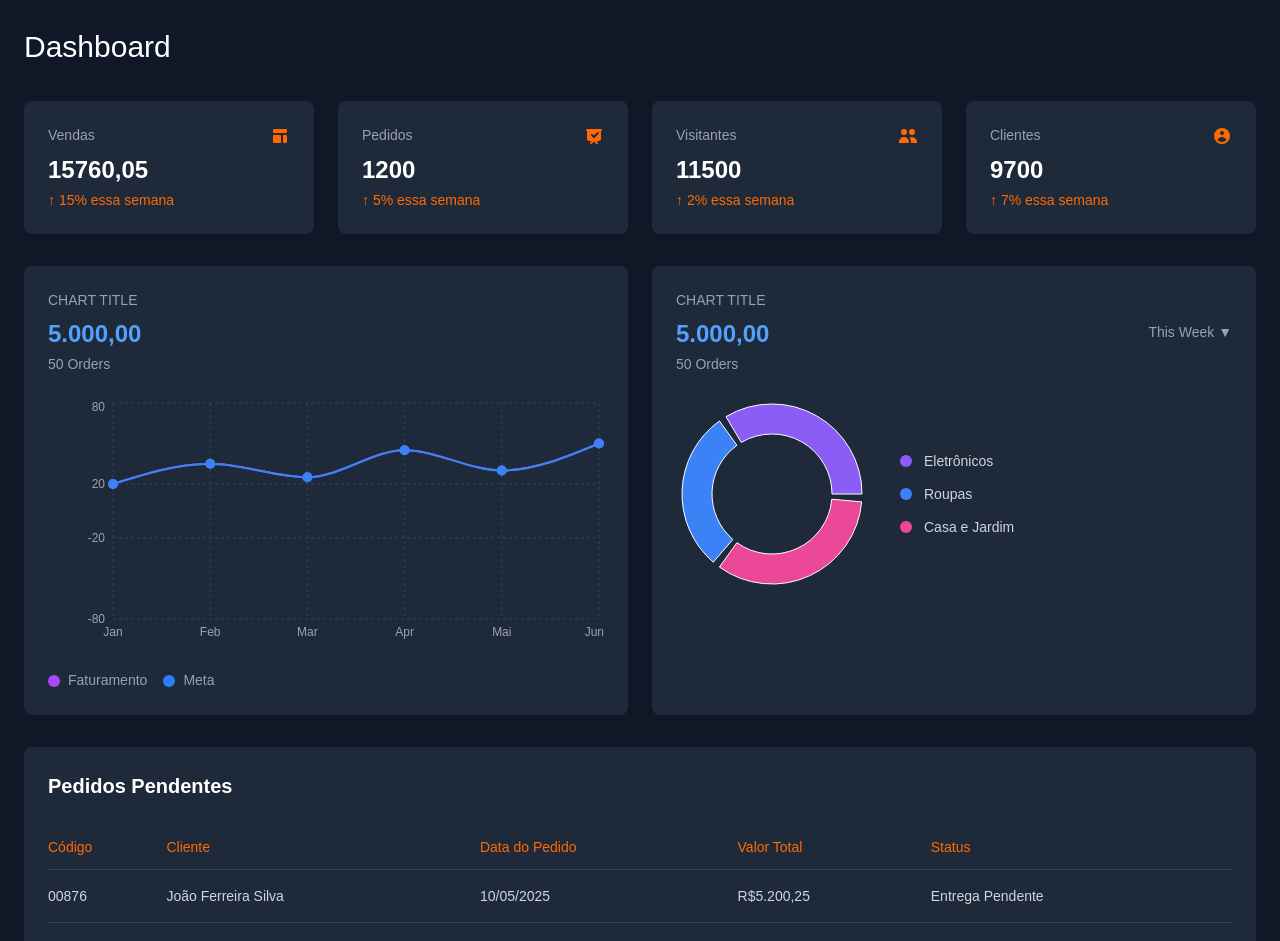
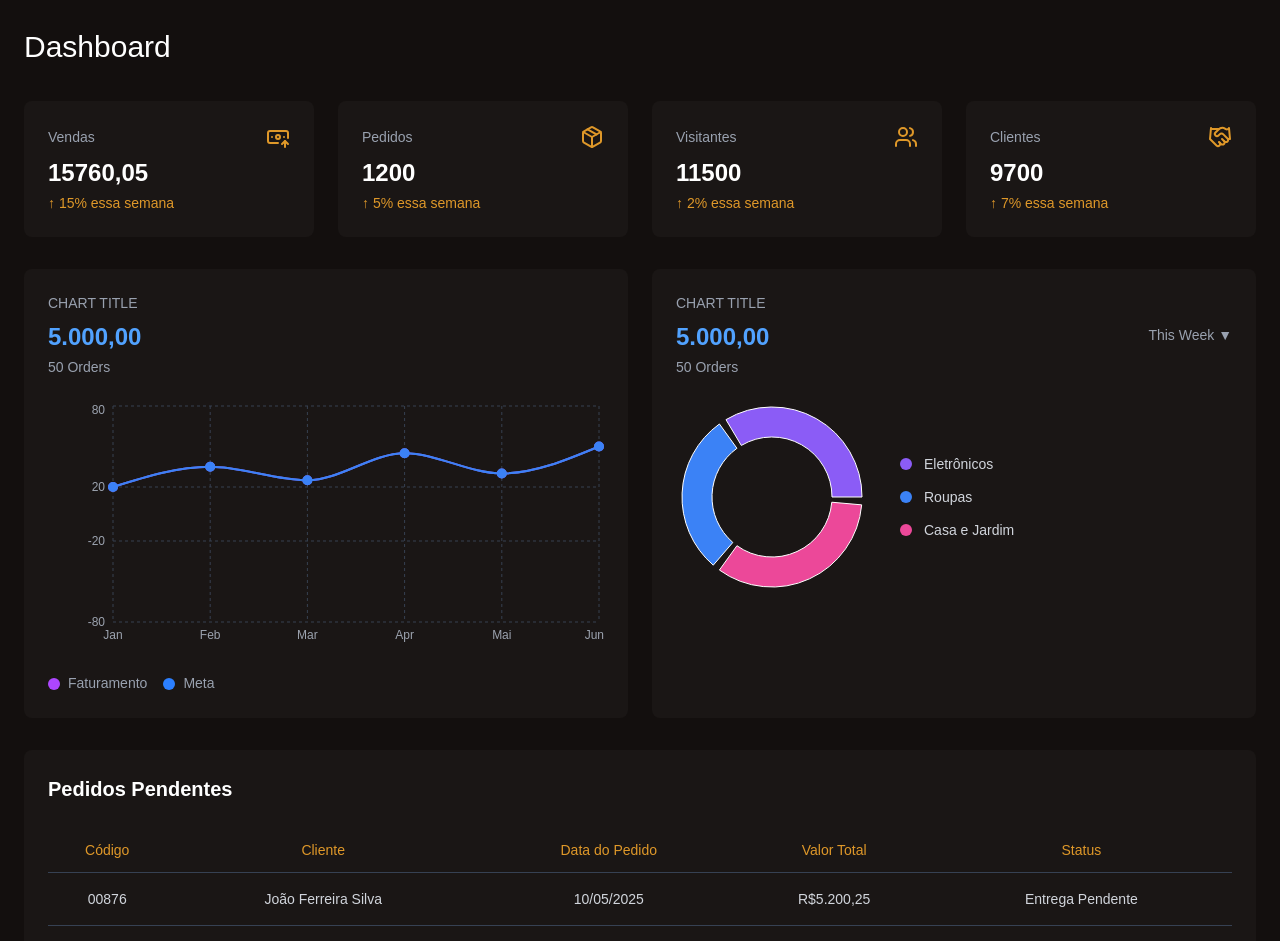
Before and after one commit to ProcessAI/unieuro-devops-202501, a Next.js app in the folder client/: page /dashboard in a window 1280 px wide. Shown: the top 941 px of the page. Built offline with nearby package versions, Linux system fonts and the light colour scheme.

Commit message:
correções nas cores e icons do dashboard

```diff
--- a/client/src/components/LineChart.tsx
+++ b/client/src/components/LineChart.tsx
@@ -12,7 +12,7 @@ const data = [
 
 const LineChart: React.FC = () => {
   return (
-    <div className="bg-gray-800 p-6 rounded-lg">
+    <div className="bg-[#1A1615] p-6 rounded-lg">
       <div className="mb-6">
         <div className="text-gray-400 text-sm font-medium mb-2">CHART TITLE</div>
         <div className="text-blue-400 text-2xl font-bold mb-1">5.000,00</div>
--- a/client/src/components/OrdersTable.tsx
+++ b/client/src/components/OrdersTable.tsx
@@ -19,28 +19,28 @@ const ordersData = [
 
 const OrdersTable: React.FC = () => {
   return (
-    <div className="bg-gray-800 p-6 rounded-lg">
+    <div className="bg-[#1A1615] p-6 rounded-lg">
       <h2 className="text-white text-xl font-semibold mb-6">Pedidos Pendentes</h2>
 
       <div className="overflow-x-auto">
         <table className="w-full">
           <thead>
             <tr className="border-b border-gray-700">
-              <th className="text-orange-500 text-sm font-medium text-left py-3">Código</th>
-              <th className="text-orange-500 text-sm font-medium text-left py-3">Cliente</th>
-              <th className="text-orange-500 text-sm font-medium text-left py-3">Data do Pedido</th>
-              <th className="text-orange-500 text-sm font-medium text-left py-3">Valor Total</th>
-              <th className="text-orange-500 text-sm font-medium text-left py-3">Status</th>
+              <th className="text-[#DF9829] text-sm font-medium text-center py-3">Código</th>
+              <th className="text-[#DF9829] text-sm font-medium text-center py-3">Cliente</th>
+              <th className="text-[#DF9829] text-sm font-medium text-center py-3">Data do Pedido</th>
+              <th className="text-[#DF9829] text-sm font-medium text-center py-3">Valor Total</th>
+              <th className="text-[#DF9829] text-sm font-medium text-center py-3">Status</th>
             </tr>
           </thead>
           <tbody>
             {ordersData.map((order, index) => (
               <tr key={index} className="border-b border-gray-700">
-                <td className="text-gray-300 text-sm py-4">{order.codigo}</td>
-                <td className="text-gray-300 text-sm py-4">{order.cliente}</td>
-                <td className="text-gray-300 text-sm py-4">{order.dataPedido}</td>
-                <td className="text-gray-300 text-sm py-4">{order.valorTotal}</td>
-                <td className="text-gray-300 text-sm py-4">{order.status}</td>
+                <td className="text-gray-300 text-sm py-4 text-center py-3">{order.codigo}</td>
+                <td className="text-gray-300 text-sm py-4 text-center py-3">{order.cliente}</td>
+                <td className="text-gray-300 text-sm py-4 text-center py-3">{order.dataPedido}</td>
+                <td className="text-gray-300 text-sm py-4 text-center py-3">{order.valorTotal}</td>
+                <td className="text-gray-300 text-sm py-4 text-center py-3">{order.status}</td>
               </tr>
             ))}
           </tbody>
--- a/client/src/components/PieChart.tsx
+++ b/client/src/components/PieChart.tsx
@@ -9,7 +9,7 @@ const data = [
 
 const PieChart: React.FC = () => {
   return (
-    <div className="bg-gray-800 p-6 rounded-lg">
+    <div className="bg-[#1A1615] p-6 rounded-lg">
       <div className="flex items-center justify-between mb-6">
         <div>
           <div className="text-gray-400 text-sm font-medium mb-2">CHART TITLE</div>
--- a/client/src/components/StatsCard.tsx
+++ b/client/src/components/StatsCard.tsx
@@ -10,15 +10,15 @@ interface StatsCardProps {
 
 const StatsCard: React.FC<StatsCardProps> = ({ title, value, percentage, isPositive, icon }) => {
   return (
-    <div className="bg-gray-800 p-6 rounded-lg">
+    <div className="bg-[#1A1615] p-6 rounded-lg">
       <div className="flex items-center justify-between mb-2">
         <span className="text-gray-400 text-sm font-medium">{title}</span>
-        <div className="text-orange-500">
+        <div className="text-[#DF9829]">
           {icon}
         </div>
       </div>
       <div className="text-white text-2xl font-bold mb-1">{value}</div>
-      <div className={`text-sm ${isPositive ? 'text-orange-500' : 'text-red-500'}`}>
+      <div className={`text-sm ${isPositive ? 'text-[#DF9829]' : 'text-red-500'}`}>
         {percentage}
       </div>
     </div>
--- a/client/src/pages/dashboard.tsx
+++ b/client/src/pages/dashboard.tsx
@@ -3,10 +3,11 @@ import StatsCard from '../components/StatsCard';
 import LineChart from '../components/LineChart';
 import PieChart from '../components/PieChart';
 import OrdersTable from '../components/OrdersTable';
+import { BanknoteArrowUp, Package, Users, Handshake } from 'lucide-react';
 
 const Dashboard = () => {
   return (
-    <div className="min-h-screen bg-gray-900 p-6">
+    <div className="min-h-screen bg-[#130F0E] p-6">
       <div className="max-w-7xl mx-auto">
         {/* Header */}
         <h1 className="text-white text-3xl font-light mb-8">Dashboard</h1>
@@ -18,11 +19,7 @@ const Dashboard = () => {
             value="15760,05"
             percentage="↑ 15% essa semana"
             isPositive={true}
-            icon={
-              <svg className="w-5 h-5" fill="currentColor" viewBox="0 0 20 20">
-                <path d="M3 4a1 1 0 011-1h12a1 1 0 011 1v2a1 1 0 01-1 1H4a1 1 0 01-1-1V4zM3 10a1 1 0 011-1h6a1 1 0 011 1v6a1 1 0 01-1 1H4a1 1 0 01-1-1v-6zM14 9a1 1 0 00-1 1v6a1 1 0 001 1h2a1 1 0 001-1v-6a1 1 0 00-1-1h-2z"/>
-              </svg>
-            }
+            icon={<BanknoteArrowUp />}
           />
 
           <StatsCard
@@ -30,11 +27,7 @@ const Dashboard = () => {
             value="1200"
             percentage="↑ 5% essa semana"
             isPositive={true}
-            icon={
-              <svg className="w-5 h-5" fill="currentColor" viewBox="0 0 20 20">
-                <path fillRule="evenodd" d="M3 3a1 1 0 000 2v8a2 2 0 002 2h2.586l-1.293 1.293a1 1 0 101.414 1.414L10 15.414l2.293 2.293a1 1 0 001.414-1.414L12.414 15H15a2 2 0 002-2V5a1 1 0 100-2H3zm11.707 4.707a1 1 0 00-1.414-1.414L10 9.586 8.707 8.293a1 1 0 00-1.414 1.414l2 2a1 1 0 001.414 0l4-4z" clipRule="evenodd"/>
-              </svg>
-            }
+            icon={<Package />}
           />
 
           <StatsCard
@@ -42,11 +35,7 @@ const Dashboard = () => {
             value="11500"
             percentage="↑ 2% essa semana"
             isPositive={true}
-            icon={
-              <svg className="w-5 h-5" fill="currentColor" viewBox="0 0 20 20">
-                <path d="M9 6a3 3 0 11-6 0 3 3 0 016 0zM17 6a3 3 0 11-6 0 3 3 0 016 0zM12.93 17c.046-.327.07-.66.07-1a6.97 6.97 0 00-1.5-4.33A5 5 0 0119 16v1h-6.07zM6 11a5 5 0 015 5v1H1v-1a5 5 0 015-5z"/>
-              </svg>
-            }
+            icon={<Users />}
           />
 
           <StatsCard
@@ -54,11 +43,7 @@ const Dashboard = () => {
             value="9700"
             percentage="↑ 7% essa semana"
             isPositive={true}
-            icon={
-              <svg className="w-5 h-5" fill="currentColor" viewBox="0 0 20 20">
-                <path fillRule="evenodd" d="M18 10a8 8 0 11-16 0 8 8 0 0116 0zm-6-3a2 2 0 11-4 0 2 2 0 014 0zm-2 4a5 5 0 00-4.546 2.916A5.986 5.986 0 0010 16a5.986 5.986 0 004.546-2.084A5 5 0 0010 11z" clipRule="evenodd"/>
-              </svg>
-            }
+            icon={<Handshake />}
           />
         </div>
 
--- a/client/src/pages/product/[id].tsx
+++ b/client/src/pages/product/[id].tsx
@@ -32,7 +32,6 @@ interface ProdutoPageProps {
 }
 
 export default function Produto({ produto }: ProdutoPageProps) {
-  // Se não existir nenhuma mídia, usamos placeholder:
   const primeiraImagem = produto.Midias[0]?.link || '/placeholder.png';
 
   return (
```
